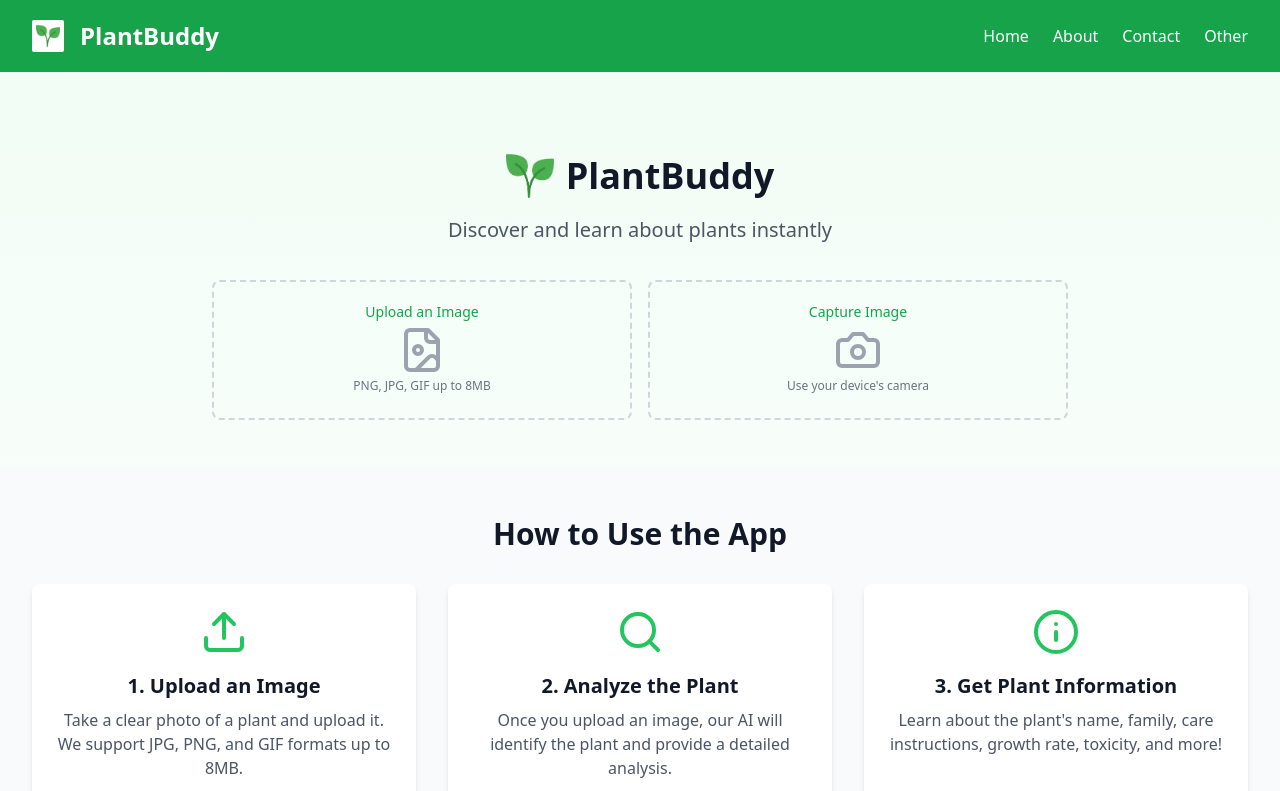
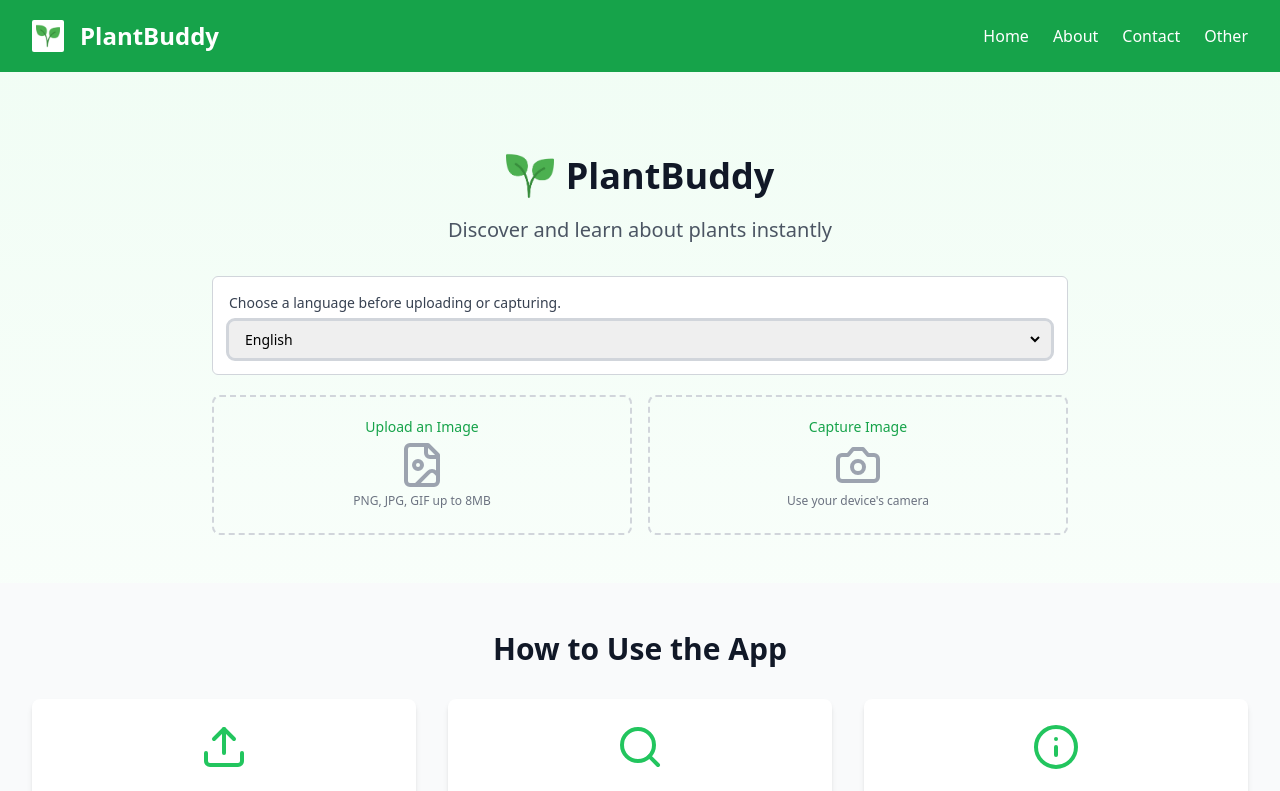
Before and after one commit to akash-salvi/plant-identifier, a React (Vite) app: page / in a window 1280 px wide. Shown: the top 791 px of the page. Built offline with nearby package versions, Linux system fonts and the light colour scheme; no server answers.

Commit message:
Add multi language support

```diff
--- a/src/components/appDetailsSection.jsx
+++ b/src/components/appUsageDetails.jsx
@@ -1,6 +1,6 @@
 import { Info, Search, Upload } from "lucide-react";
 
-const AppDetailsSection = () => (
+const AppUsageDetails = () => (
   <section className="py-12 bg-gray-50">
     <div className="max-w-7xl mx-auto px-4 sm:px-6 lg:px-8 text-center">
       <h2 className="text-3xl font-bold text-gray-900 mb-8">How to Use the App</h2>
@@ -47,4 +47,4 @@ const AppDetailsSection = () => (
   </section>
 );
 
-export default AppDetailsSection;
+export default AppUsageDetails;
--- a/src/components/bodyHeader.jsx
+++ b/src/components/hero.jsx
@@ -1,6 +1,6 @@
 import LeafIcon from "../assets/plant-icon.png";
 
-const BodyHeader = () => {
+const Hero = () => {
   return (
     <div className="p-8">
       <div className="text-center">
@@ -14,4 +14,4 @@ const BodyHeader = () => {
   );
 };
 
-export default BodyHeader;
+export default Hero;
--- a/src/components/plantIdentifier.jsx
+++ b/src/components/plantIdentifier.jsx
@@ -3,8 +3,8 @@ import { Camera, FileImage } from "lucide-react";
 import { useState } from "react";
 import AlertEl from "../utils/alertEl";
 import { PLANT_ANALYSIS_PROMPT } from "../utils/const";
-import AppDetailsSection from "./appDetailsSection";
-import BodyHeader from "./bodyHeader";
+import AppUsageDetails from "./appUsageDetails";
+import Hero from "./hero";
 import Navbar from "./navbar";
 import PlantDetails from "./plantDetails";
 
@@ -17,6 +17,11 @@ const PlantIdentifier = () => {
   const [plantInfo, setPlantInfo] = useState(null);
   const [loading, setLoading] = useState(false);
   const [imageError, setImageError] = useState(null);
+  const [language, setLanguage] = useState("en");
+
+  const handleLanguageChange = (e) => {
+    setLanguage(e.target.value);
+  };
 
   const handleFileChange = (e) => {
     const file = e.target.files[0];
@@ -121,10 +126,7 @@ const PlantIdentifier = () => {
               parsedInfo.commonIssues = [];
               break;
           }
-        } else if (
-          line.trim().startsWith("-") &&
-          currentSection === "commonIssues"
-        ) {
+        } else if (line.trim().startsWith("-") && currentSection === "commonIssues") {
           parsedInfo.commonIssues.push(line.trim().substring(1).trim());
         } else if (line.trim() && currentSection === "description") {
           parsedInfo.description += " " + line.trim();
@@ -144,9 +146,9 @@ const PlantIdentifier = () => {
 
     try {
       // Updated to use gemini-1.5-flash model
-      const model = genAI.getGenerativeModel({ model: "gemini-1.5-flash" });
+      const model = genAI.getGenerativeModel({ model: "gemini-1.5-flash", language: "hi" });
 
-      const prompt = PLANT_ANALYSIS_PROMPT;
+      const prompt = `${PLANT_ANALYSIS_PROMPT} And keep the label/title in english language but respective response/details in ${language} language.`;
 
       const imagePart = await fileToGenerativePart(imageFile);
 
@@ -162,9 +164,7 @@ const PlantIdentifier = () => {
         }
       } catch (apiError) {
         console.error("API Error:", apiError);
-        throw new Error(
-          `API Error: ${apiError.message || "Unknown error occurred"}`
-        );
+        throw new Error(`API Error: ${apiError.message || "Unknown error occurred"}`);
       }
     } catch (err) {
       console.error("Error identifying plant:", err);
@@ -222,11 +222,7 @@ const PlantIdentifier = () => {
 
   if (plantInfo || imagePreview) {
     plantDetailsEl = (
-      <PlantDetails
-        imagePreview={imagePreview}
-        plantInfo={plantInfo}
-        loading={loading}
-      />
+      <PlantDetails imagePreview={imagePreview} plantInfo={plantInfo} loading={loading} />
     );
   }
 
@@ -251,24 +247,37 @@ const PlantIdentifier = () => {
       <Navbar />
 
       <div className="max-w-6xl mx-auto py-12 px-4 sm:px-6 lg:px-8 lg:w-[920px]">
-        <BodyHeader />
+        <Hero />
+
+        <div className="mb-4 bg-white p-4 rounded-md border border-gray-300">
+          <label htmlFor="language-select" className="block text-sm font-medium text-gray-700 mb-2">
+            Choose a language before uploading or capturing.
+          </label>
+          <select
+            id="language-select"
+            value={language}
+            onChange={handleLanguageChange}
+            className="mt-1 block w-full pl-3 pr-10 py-2 text-base border-r-8 border-transparent outline outline-gray-300 sm:text-sm rounded-md"
+          >
+            <option value="English">English</option>
+            <option value="Hindi">हिन्दी</option>
+            <option value="Marathi">मराठी</option>
+            <option value="French">Français</option>
+            <option value="German">Deutsch</option>
+            <option value="Italian">Italiano</option>
+          </select>
+        </div>
 
         <div className="flex flex-col space-y-4 md:flex-row md:space-x-4 md:space-y-0 justify-center items-center">
           {/* Image Upload */}
-          <label
-            htmlFor="image-upload"
-            className="block w-full md:w-1/2 cursor-pointer"
-          >
+          <label htmlFor="image-upload" className="block w-full md:w-1/2 cursor-pointer">
             <div className="mt-1 flex justify-center px-6 pt-5 pb-6 border-2 border-gray-300 border-dashed rounded-lg cursor-pointer hover:border-green-500 transition-colors duration-200">
               {uploadImgEl}
             </div>
           </label>
 
           {/* Capture from Camera */}
-          <label
-            htmlFor="camera-upload"
-            className="block w-full md:w-1/2 cursor-pointer"
-          >
+          <label htmlFor="camera-upload" className="block w-full md:w-1/2 cursor-pointer">
             <div className="mt-1 flex justify-center px-6 pt-5 pb-6 border-2 border-gray-300 border-dashed rounded-lg cursor-pointer hover:border-green-500 transition-colors duration-200">
               {captureImgEl}
             </div>
@@ -284,14 +293,12 @@ const PlantIdentifier = () => {
         {plantDetailsEl}
       </div>
 
-      <AppDetailsSection />
+      <AppUsageDetails />
 
       {/* Footer */}
       <footer className="bg-gray-100 py-6 mt-auto">
         <div className="max-w-7xl mx-auto px-4 sm:px-6 lg:px-8 text-center">
-          <p className="text-gray-500">
-            © 2024 PlantBuddy. Made with 🌱 for plant lovers.
-          </p>
+          <p className="text-gray-500">© 2024 PlantBuddy. Made with 🌱 for plant lovers.</p>
         </div>
       </footer>
     </div>
--- a/src/utils/const.jsx
+++ b/src/utils/const.jsx
@@ -9,7 +9,7 @@ Light: [Light requirements]
 Water: [Watering needs]
 Humidity: [Humidity preferences]
 
-Description: [Brief description of the plant]
+Description: [Brief description of the plant, don't add description on new line]
 
 Additional Information:
 Growth Rate: [Slow/Medium/Fast]
```
